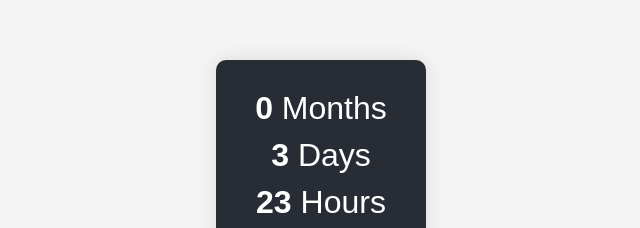
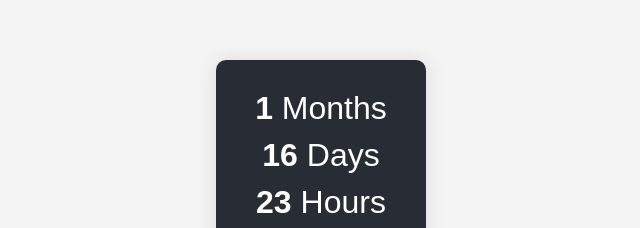
Before and after one commit to skinny41/birthday-countdown, a plain HTML site: page index.html in a window 1280 px wide. Shown: the part 198-426 px from the top of the page, 319-959 px from the left. Drawn offline with Linux system fonts and the light colour scheme.

Commit message:
Update index.html

```diff
--- a/index.html
+++ b/index.html
@@ -36,7 +36,7 @@
     <script>
         function updateCountdown() {
             const countdownElement = document.getElementById('countdown');
-            const targetDate = new Date('September 19, 2024 10:00:00').getTime();
+            const targetDate = new Date('november 1, 2024 10:00:00').getTime();
 
             const now = new Date().getTime();
             const timeLeft = targetDate - now;
```
